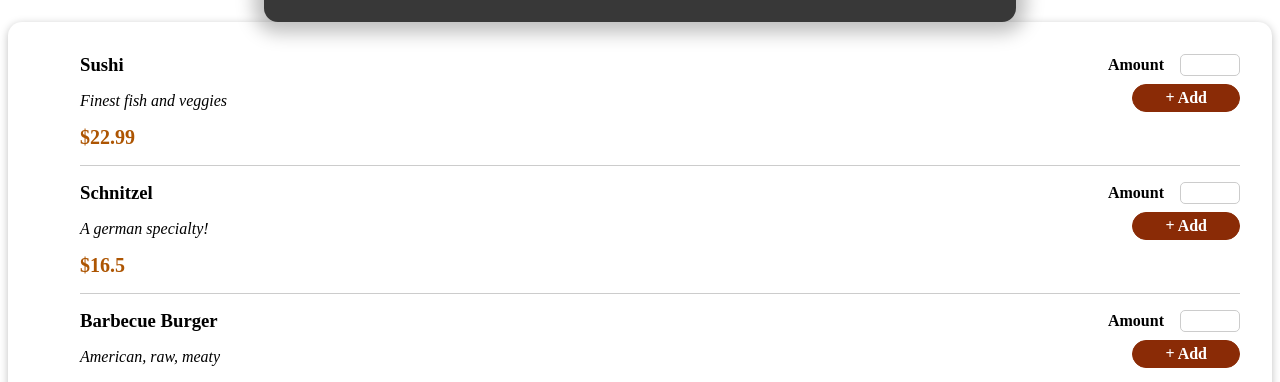
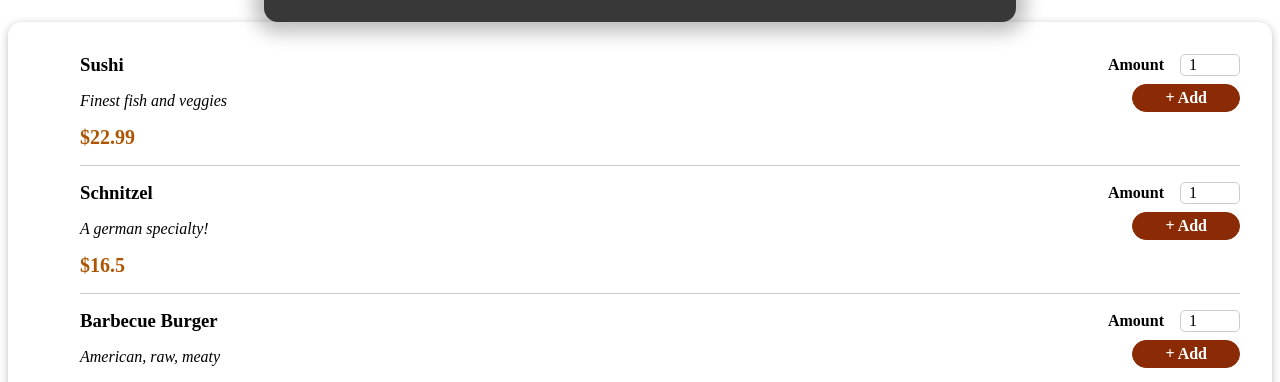
Before and after one commit to Yash1Hingu/ReactFood, a React (Create React App) app: page / in a window 1280 px wide. Shown: the part 408-790 px from the top of the page. Built offline with nearby package versions, Linux system fonts and the light colour scheme.

Commit message:
UPDATE -- label is unique id for all input

```diff
--- a/src/components/Meals/AvailableMeals.js
+++ b/src/components/Meals/AvailableMeals.js
@@ -31,6 +31,7 @@ const AvailableMeals = () => {
     const meals = DUMMY_MEALS.map(meal =>
         <MealsItem
         key={meal.id}
+        id={meal.id}
         name={meal.name}
         description={meal.description}
         price={meal.price}
--- a/src/components/Meals/MealsItem/MealsForm.js
+++ b/src/components/Meals/MealsItem/MealsForm.js
@@ -6,11 +6,12 @@ const MealsForm = props => {
             <Input
                 label="Amount"
                 input={{
-                    id:"Amount",
+                    id:`amount_`+props.id,
                     type:"number",
                     min:'1',
                     max:'5',
-                    step:'1'
+                    step:'1',
+                    defaultValue:'1'
                 }}
             />
             <button>+ Add</button>
--- a/src/components/Meals/MealsItem/MealsItem.js
+++ b/src/components/Meals/MealsItem/MealsItem.js
@@ -9,7 +9,7 @@ const MealsItem = props => {
             <div className={classes.price}>{price}</div>
         </div>
         <div>
-            <MealsForm />
+            <MealsForm id={props.id}/>
         </div>
     </li>
 }
```
